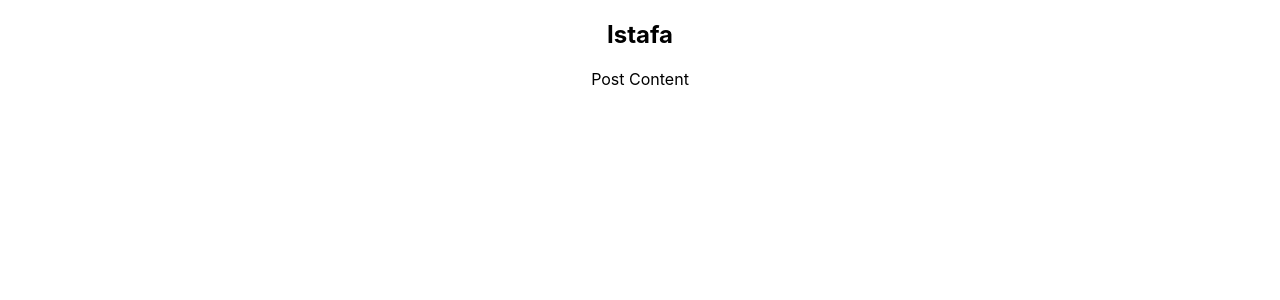
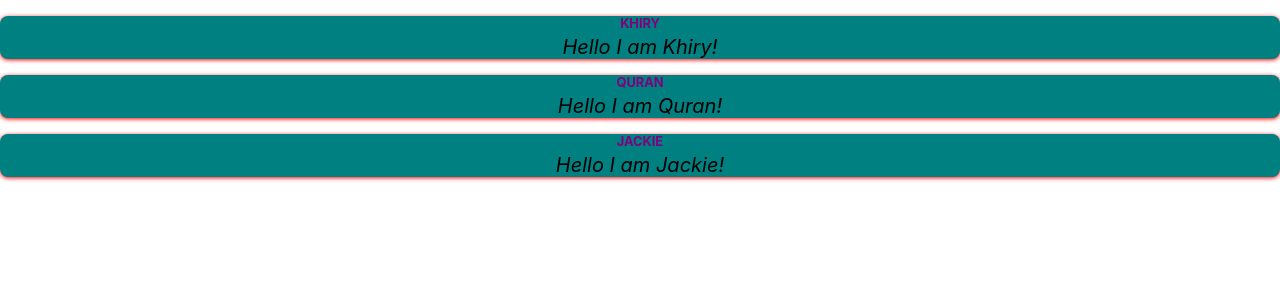
Before and after one commit to ISTAFAMARSHALL/react-review-project, a React (Create React App) app: page / in a window 1280 px wide. Shown: the top 300 px of the page. Built offline with nearby package versions, Linux system fonts and the light colour scheme.

Commit message:
update post file with css

```diff
--- a/src/App.js
+++ b/src/App.js
@@ -1,4 +1,3 @@
-import logo from './logo.svg';
 import './App.css';
 import Post from './components/Post';
 
@@ -7,8 +6,11 @@ function App() {
   return (
     <div className="App">
 
+      <Post name="Khiry" body="Hello I am Khiry!"/>
+      <Post name="Quran" body="Hello I am Quran!"/>
+      <Post name="Jackie" body="Hello I am Jackie!"/>
+      <Post />
 
-      <Post />
     </div>
   );
 }
--- a/src/components/Post.js
+++ b/src/components/Post.js
@@ -1,13 +1,15 @@
+import classes from './Post.module.css'
+
 const names = ['Istafa' , 'Anthony']
 
-function Post() {
+function Post(props) {
 
     const name = Math.random() > 0.5 ? names[0] : names [1];
 
     return (
-        <div>
-            <h2>{name}</h2>
-            <p>Post Content</p>
+        <div className={classes.post} >
+            <h2 className={classes.name} >{props.name}</h2>
+            <p className={classes.text} >{props.body}</p>
         </div>
     );
 }
--- /dev/null
+++ b/src/components/Post.module.css
@@ -0,0 +1,31 @@
+.post {
+    color: red;
+    margin: 1rem 0;
+    padding: 1;
+    background-color: teal;
+    border-radius: 8px;
+    box-shadow: 0 1px 4px red;
+    animation: animate-in 1s ease-out forwards;
+  }
+
+ .name {
+    font-size: 0.8rem;
+    font-weight: bold;
+    color: purple;
+    margin: 0;
+    text-transform: uppercase;
+ }
+
+ .text {
+    white-space: pre-wrap;
+    font-size: 1.25rem;
+    margin: 0.25rem 0 0;
+    color: black;
+    font-style: italic;
+ }
+
+ .body {
+    border-radius: 8px;
+    box-shadow: 0 1px 4px red;
+    animation: animate-in 1s ease-out forwards;
+ }
```
Also changed, not shown: src/index.css (line endings or trailing spaces).
